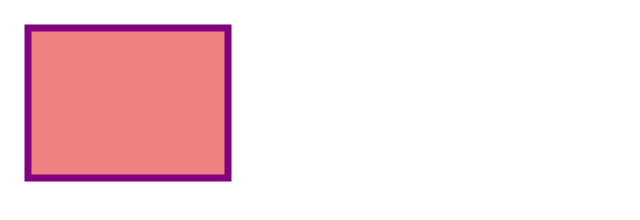
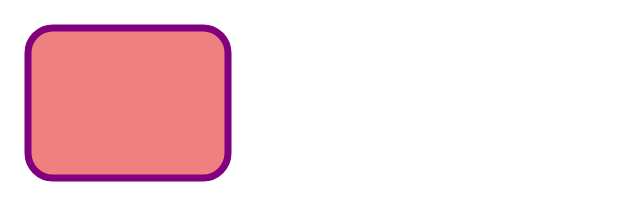
Before and after one commit to claudiahW/xml, a plain HTML site: page index.html in a window 1280 px wide. Shown: the full height of the page, 0-640 px from the left. Drawn offline with Linux system fonts and the light colour scheme.

Commit message:
ad commentsw

```diff
--- a/index.html
+++ b/index.html
@@ -17,7 +17,8 @@
 
     <svg width="500" height="200">
         <rect width="200" height="150" fill="lightcoral" x="20" y="20"
-        stroke="purple" stroke-width="7px">
+        stroke="purple" stroke-width="7px" rx="25" ry="25"><!--rx ad ry help to round the borders-->
+        <!--stroke seems t be another word for border in svg,fill is for color-->
 
         </rect>
     </svg>
```
